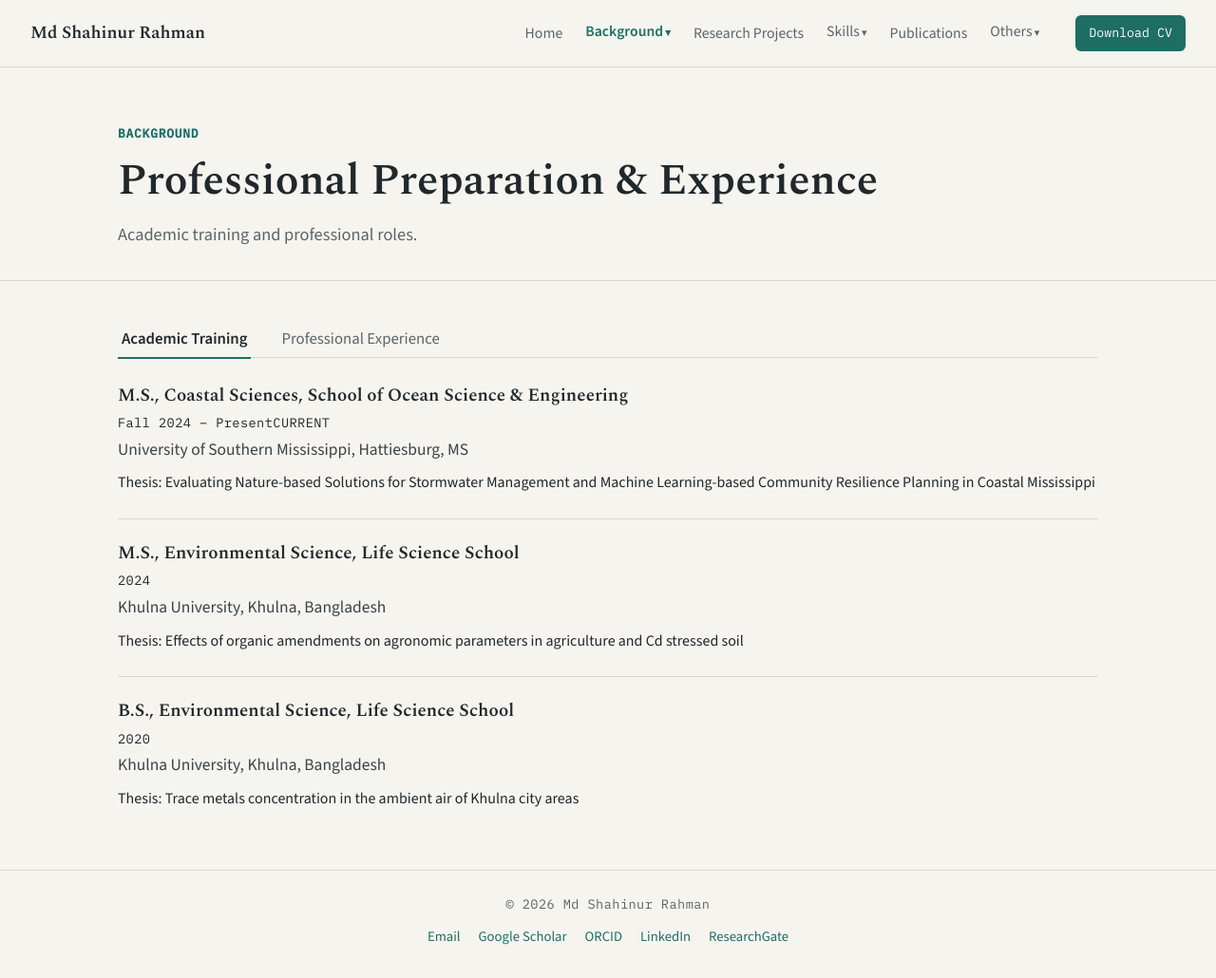
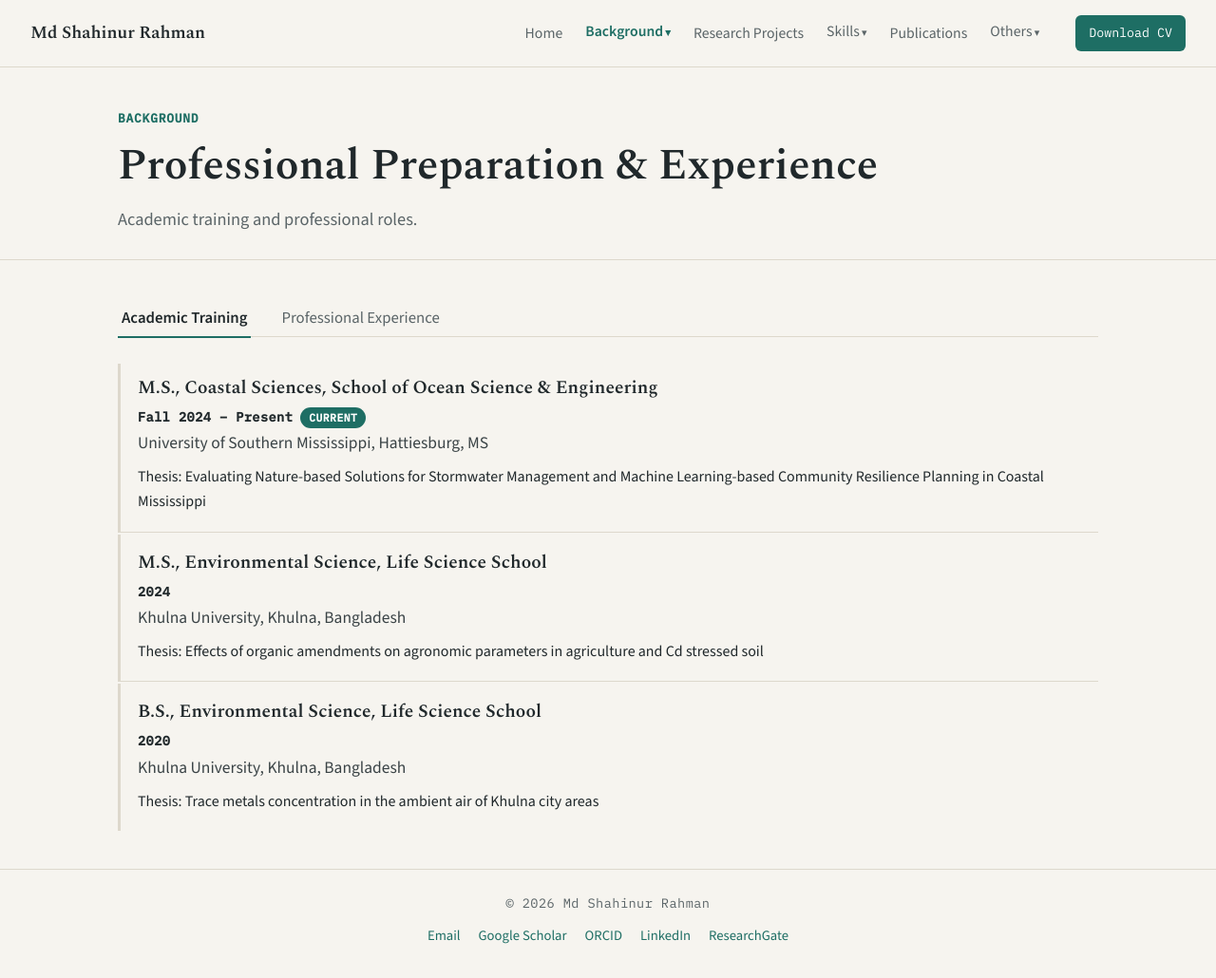
Before and after one commit to Shahinur-Rahman-web/Shahinur-Rahman-web.github.io, a Jekyll site: the page built from background.md, in a window 1280 px wide and 1030 px high. Shown: the whole window at 95% size. Built offline with Jekyll 4.4.1, drawn with Linux system fonts in a browser that asks for light colours.

Commit message:
Update styles.css

```diff
--- a/assets/css/styles.css
+++ b/assets/css/styles.css
@@ -131,7 +131,7 @@ a:hover{ text-decoration:underline; }
 }
 
 /* PAGE HERO */
-.page-hero{ padding:56px 0 32px; border-bottom:1px solid var(--line); }
+.page-hero{ padding:40px 0 26px; border-bottom:1px solid var(--line); }
 .eyebrow{
   display:inline-block; font-size:0.74rem;
   color:var(--accent); font-weight:600;
@@ -165,16 +165,38 @@ section{ padding:38px 0; }
 
 /* ENTRY BLOCKS */
 .entry{
-  padding:24px 0;
+  padding:18px 0 18px 18px;
   border-bottom:1px solid var(--line);
+  border-left:3px solid var(--line);
+  margin-bottom:2px;
+  transition:border-left-color .15s ease, background .15s ease;
 }
-.entry:first-child{ padding-top:0; }
+.entry:hover{
+  border-left-color:var(--accent);
+  background:rgba(30,110,100,0.025);
+}
+.entry:first-child{ padding-top:14px; }
 .entry:last-child{ border-bottom:none; }
-.entry h3{ font-size:1.08rem; margin-bottom:4px; }
+.entry h3{ font-size:1.1rem; margin-bottom:5px; }
 .entry .meta{ color:#3a4346; font-size:1rem; margin-bottom:8px; font-weight:500; }
 .entry p{ margin-top:6px; }
 .entry ul{ margin:8px 0 0; padding-left:20px; color:var(--ink-soft); }
 .entry ul li{ margin-bottom:5px; }
+.entry-meta.mono{
+  font-weight:600;
+}
+.entry .badge-current{
+  display:inline-block;
+  font-family:'IBM Plex Mono',monospace;
+  font-size:0.65rem;
+  color:#fff;
+  background:var(--accent);
+  border-radius:999px;
+  padding:2px 9px;
+  margin-left:8px;
+  vertical-align:middle;
+  letter-spacing:0.04em;
+}
 
 /* STATUS PILL */
 .pill{
```
